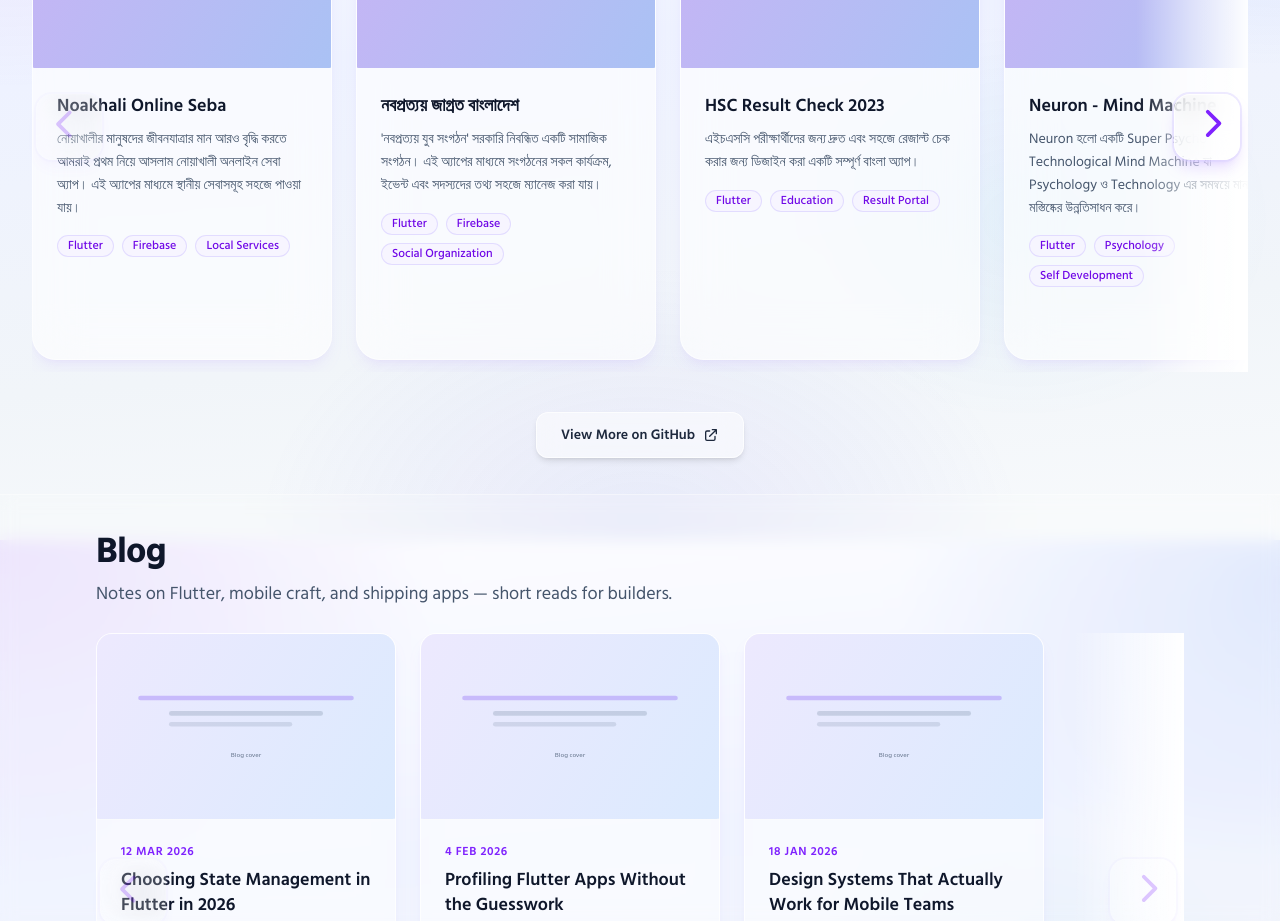
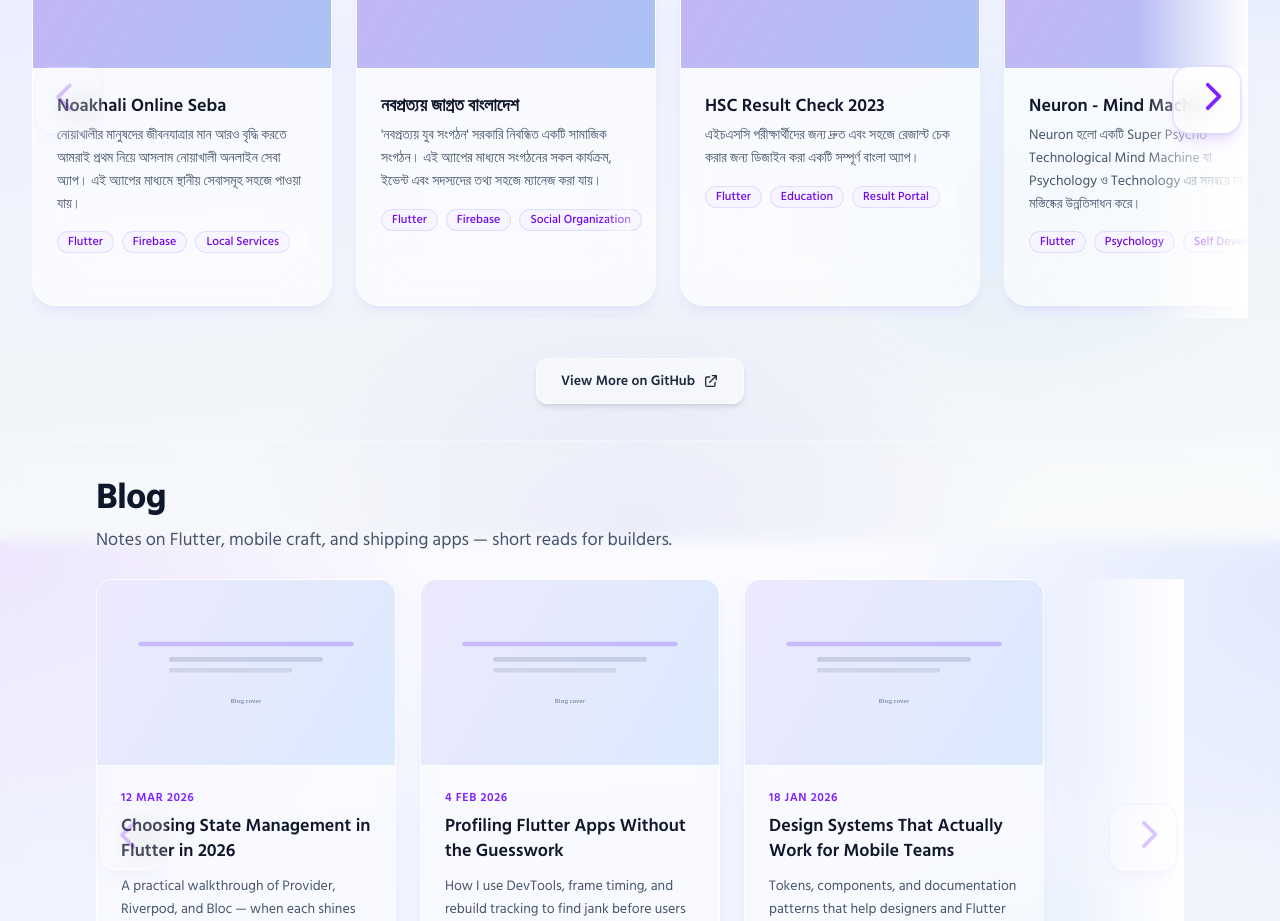
Before and after one commit to rakibhossainDev/my-portfolio, a Next.js app: page / in a window 1280 px wide. Shown: the part 1860-2781 px from the top of the page. Built offline with nearby package versions, Linux system fonts and the light colour scheme; no server answers.

Commit message:
fix: constraint project tags to single line and improve button spacing

```diff
--- a/components/cards/ProjectCard.tsx
+++ b/components/cards/ProjectCard.tsx
@@ -123,35 +123,40 @@
           </Link>
         </h3>
 
-        <p className="mt-2 text-sm leading-relaxed text-slate-600">{project.description}</p>
+        <p className="mt-1 text-sm leading-relaxed text-slate-600">{project.description}</p>
 
-        <div className="mt-3 flex flex-wrap gap-2 sm:mt-4">
+        <div className="mt-2 relative overflow-hidden whitespace-nowrap sm:flex-wrap sm:overflow-visible sm:mt-4">
+          <div className="flex gap-2">
             {project.tags.map((t) => (
               <span
                 key={t}
-              className="rounded-full border border-violet-200/80 bg-violet-50/80 px-2.5 py-0.5 text-xs font-medium text-violet-700 backdrop-blur-sm"
+                className="flex-shrink-0 inline-block rounded-full border border-violet-200/80 bg-violet-50/80 px-2.5 py-0.5 text-xs font-medium text-violet-700 backdrop-blur-sm"
               >
                 {t}
               </span>
             ))}
           </div>
+          {/* Right-side fade to indicate overflow (hidden tags) */}
+          <div className="pointer-events-none absolute right-0 top-0 h-full w-8 bg-gradient-to-l from-white/50 to-transparent" />
+        </div>
 
-        {/* Buttons row: centered single horizontal row, responsive (only Live Demo + Code) */}
-        <div className="mt-6 w-full">
-          <div className="flex items-center justify-center gap-3 px-4 pb-6 sm:px-6 flex-wrap sm:flex-nowrap">
+        {/* Buttons row: pinned to bottom, compact on mobile (icons only), full on md+ */}
+        <div className="mt-auto w-full">
+          <div className="flex items-center justify-center gap-3 px-4 pb-4 pt-3 sm:px-6">
             {project.liveUrl !== "#" && (
               <a
                 href={project.liveUrl}
                 target="_blank"
                 rel="noopener noreferrer"
-                className="h-11 px-3 sm:px-4 rounded-full inline-flex items-center justify-center gap-2 text-sm font-medium transition-all duration-300 hover:scale-105 active:scale-95 whitespace-nowrap bg-gradient-to-r from-blue-500 to-indigo-600 text-white"
-                title="View live demo"
+                title="Open live demo"
+                aria-label="Open live demo"
+                className="h-11 px-4 py-2 rounded-2xl inline-flex items-center justify-center gap-2 text-sm font-medium transition-all duration-200 hover:scale-105 active:scale-95 whitespace-nowrap bg-gradient-to-r from-violet-600 to-indigo-600 text-white border border-white/10"
                 style={{ WebkitTapHighlightColor: 'transparent' }}
               >
-                <svg className="h-4 w-4" fill="none" viewBox="0 0 24 24" stroke="currentColor">
-                  <path strokeLinecap="round" strokeLinejoin="round" strokeWidth={2} d="M10 6H6a2 2 0 00-2 2v10a2 2 0 002 2h10a2 2 0 002-2v-4M14 4h6m0 0v6m0-6L10 14" />
+                <svg className="h-4 w-4" viewBox="0 0 24 24" fill="none" stroke="currentColor" strokeWidth={2} aria-hidden>
+                  <path strokeLinecap="round" strokeLinejoin="round" d="M5 12h14M12 5l7 7-7 7" />
                 </svg>
-                <span>Live Demo</span>
+                <span>Demo ↗</span>
               </a>
             )}
 
@@ -160,12 +165,13 @@
                 href={project.codeUrl}
                 target="_blank"
                 rel="noopener noreferrer"
-                className="h-11 px-3 sm:px-4 rounded-full inline-flex items-center justify-center gap-2 text-sm font-medium transition-all duration-300 hover:scale-105 active:scale-95 whitespace-nowrap bg-slate-900 text-white border border-slate-800/60 shadow-sm"
                 title="View source code"
+                aria-label="View source code"
+                className="h-11 px-4 py-2 rounded-2xl inline-flex items-center justify-center gap-2 text-sm font-medium transition-all duration-200 hover:scale-105 active:scale-95 whitespace-nowrap bg-slate-900 text-white border border-slate-800/60 shadow-sm"
                 style={{ WebkitTapHighlightColor: 'transparent' }}
               >
-                <GitHubIcon />
-                <span>Code</span>
+                <GitHubIcon className="h-4 w-4" />
+                <span>Code ↗</span>
               </a>
             )}
 
```
Lines whose indentation alone changed are shown as unchanged.
